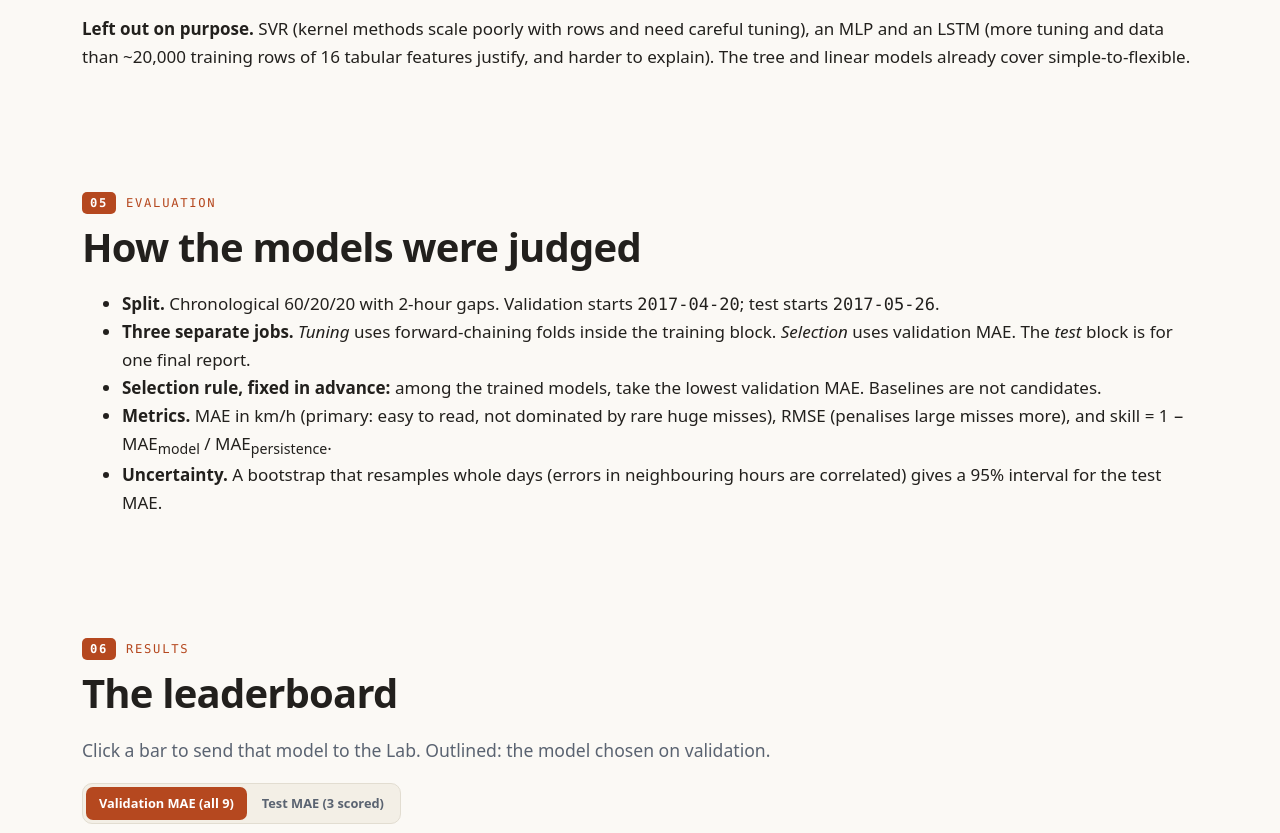
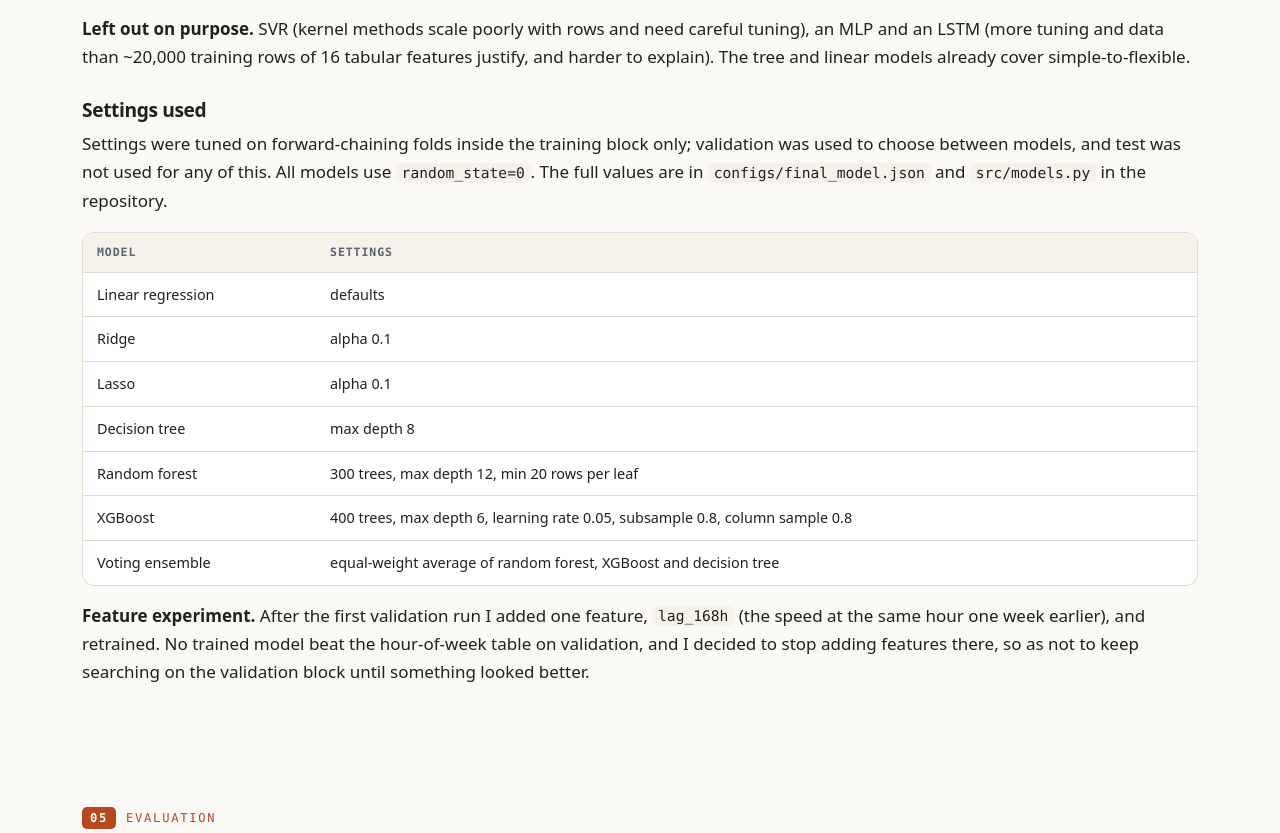
Before and after one commit to Shrey0407/Traffic-flow-prediction, a plain HTML site: page docs/index.html in a window 1280 px wide. Shown: the part 7316-8149 px from the top of the page. Drawn offline with Linux system fonts and the light colour scheme.

Commit message:
Add settings table, feature experiment note and test-run disclosure

```diff
--- a/docs/index.html
+++ b/docs/index.html
@@ -180,6 +180,23 @@
   <p class="lede">Click a card to open it. The bar shows how flexible the method is; the number is its validation MAE (lower is better).</p>
   <div class="mgrid" id="mgrid"></div>
   <p><strong>Left out on purpose.</strong> SVR (kernel methods scale poorly with rows and need careful tuning), an MLP and an LSTM (more tuning and data than ~20,000 training rows of 16 tabular features justify, and harder to explain). The tree and linear models already cover simple-to-flexible.</p>
+  <h3 style="margin-top:28px">Settings used</h3>
+  <p>Settings were tuned on forward-chaining folds inside the training block only; validation was used to choose between models, and test was not used for any of this. All models use <code>random_state=0</code>. The full values are in <code>configs/final_model.json</code> and <code>src/models.py</code> in the repository.</p>
+  <div class="tablewrap">
+    <table>
+      <thead><tr><th>Model</th><th>Settings</th></tr></thead>
+      <tbody>
+        <tr><td>Linear regression</td><td>defaults</td></tr>
+        <tr><td>Ridge</td><td>alpha 0.1</td></tr>
+        <tr><td>Lasso</td><td>alpha 0.1</td></tr>
+        <tr><td>Decision tree</td><td>max depth 8</td></tr>
+        <tr><td>Random forest</td><td>300 trees, max depth 12, min 20 rows per leaf</td></tr>
+        <tr><td>XGBoost</td><td>400 trees, max depth 6, learning rate 0.05, subsample 0.8, column sample 0.8</td></tr>
+        <tr><td>Voting ensemble</td><td>equal-weight average of random forest, XGBoost and decision tree</td></tr>
+      </tbody>
+    </table>
+  </div>
+  <p><strong>Feature experiment.</strong> After the first validation run I added one feature, <code>lag_168h</code> (the speed at the same hour one week earlier), and retrained. No trained model beat the hour-of-week table on validation, and I decided to stop adding features there, so as not to keep searching on the validation block until something looked better.</p>
 </section>
 
 <section id="evaluation" class="reveal">
```
